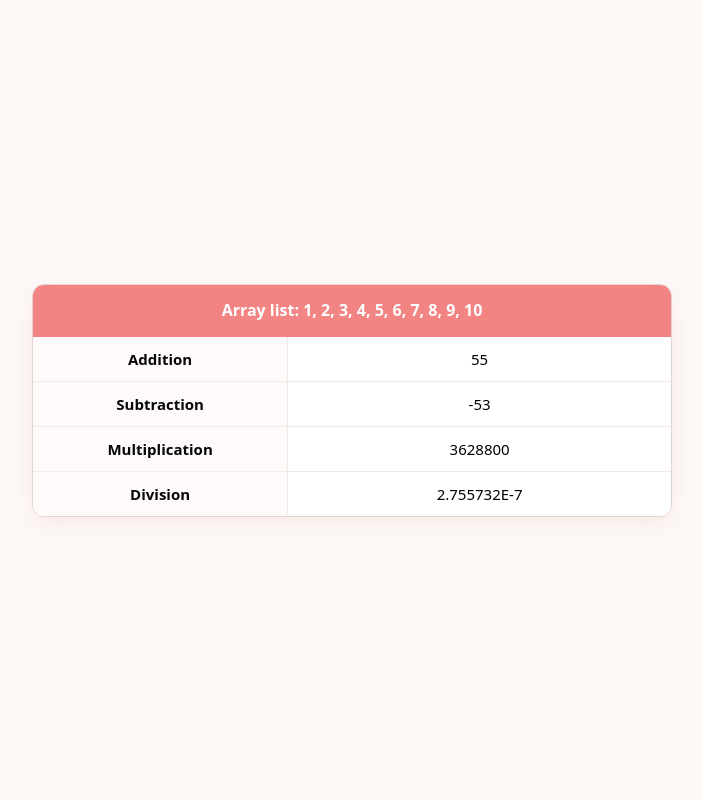
After one commit to CarylMarcelo/Marcelo_Ryza_TW22, a PHP site: page /Activity2/LabAct2.php in a window 1280 px wide. The commit adds this page. Shown: the whole page, without its empty margins (288-991 px from the left). Run offline with PHP 8.4, Linux system fonts and the light colour scheme.

Commit message:
May 18, 2026 11:38 AM Act 2 & Act 3

```diff
--- /dev/null
+++ b/FA3/Activity1/Activity2/LabAct2.css
@@ -0,0 +1,60 @@
+body {
+    display: flex;
+    justify-content: center;
+    align-items: center;
+    min-height: 100vh;
+    background-color: #fcf9f7;
+    margin: 0;
+}
+
+.container {
+    width: 30%;
+    max-width: 450px;
+    padding: 20px;
+}
+
+table {
+    width: 50%;
+    border-collapse: separate;
+    border-spacing: 0px;
+    font-family: system-ui, -apple-system, BlinkMacSystemFont, 'Segoe UI', Roboto, sans-serif;
+    text-align: center;
+    border-radius: 12px;
+    overflow: hidden;
+    box-shadow: 0 8px 20px rgba(240, 128, 128, 0.12);
+    border: 1px solid #e0d5d3;
+}
+
+td {
+    border-bottom: 1px solid #f2eae9;
+    border-right: 1px solid #f2eae9;
+    padding: 12px 20px;
+    background: #fff;
+    font-size: 15px;
+    color: #000000;
+}
+
+td:last-child {
+    border-right: none;
+}
+
+tr:last-child td {
+    border-bottom: none;
+}
+
+tr:first-child td {
+    background-color: #ff9494;
+    color: #ffffff;
+    font-weight: 600;
+    font-size: 16px;
+    padding: 14px;
+    border-right: none;
+    border-bottom: 2px solid #f58282;
+}
+
+tr:not(:first-child) td:first-child {
+    font-weight: 600;
+    color: #060606;
+    background-color: #fdfaf9;
+    width: 40%;
+}
--- /dev/null
+++ b/FA3/Activity1/Activity2/LabAct2.php
@@ -0,0 +1,26 @@
+<!DOCTYPE html>
+<html lang="en">
+<head>
+    <meta charset="UTF-8">
+    <title>Activity 2</title>
+    <link rel="stylesheet" href="LabAct2.css">
+</head>
+<body>
+
+<?php
+$numbers = [1, 2, 3, 4, 5, 6, 7, 8, 9, 10];
+$sum = array_sum($numbers);
+$product = array_product($numbers);
+$difference = array_reduce(array_slice($numbers, 1), fn($carry, $item) => $carry - $item, $numbers[0]);
+$quotient = array_reduce(array_slice($numbers, 1), fn($carry, $item) => $carry / $item, $numbers[0]);
+?>
+    <table>
+        <tr><td colspan="2" style="background-color: #f38484">Array list: <?= implode(', ', $numbers) ?></td></tr>
+        <tr><td style="width:35%;">Addition</td>
+        <td style="width:65%;"><?= $sum ?></td></tr>
+        <tr><td>Subtraction</td><td><?= $difference ?></td></tr>
+        <tr><td>Multiplication</td><td><?= $product ?></td></tr>
+        <tr><td>Division</td><td><?= sprintf("%E", $quotient) ?></td></tr>
+    </table>
+</body>
+</html>
```
Also changed, not shown: FA3/Activity1/Activity3/LabAct3.css (added, +54 -0 lines), FA3/Activity1/Activity3/LabAct3.php (added, +31 -0 lines), FA3/Activity1/LabAct1.css (+44 -12 lines).
